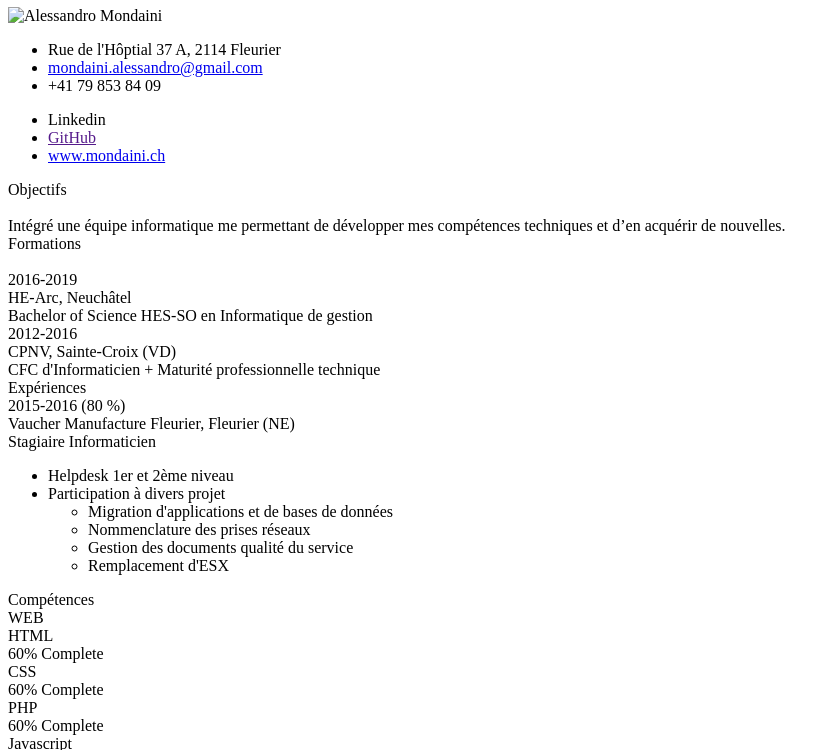
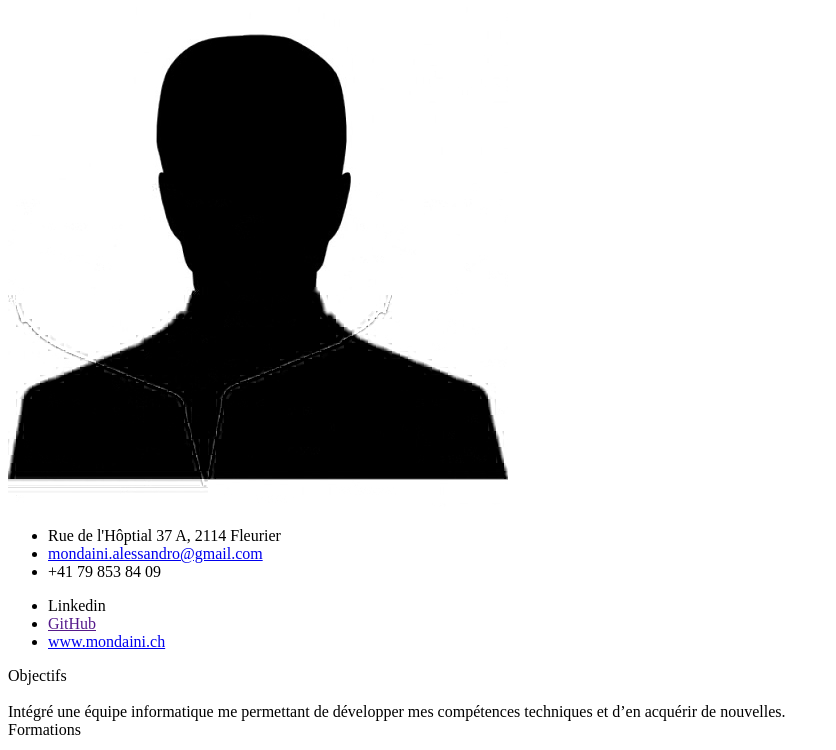
Before and after one commit to AlessMonda/moncv-AlessMonda, a website: page index.html in a window 1280 px wide. Shown: the part 99-849 px from the top of the page, without its empty margins (0-836 px from the left). Drawn offline with Linux system fonts and the light colour scheme; the site is published under a folder, as on GitHub Pages, so addresses that start at the root find nothing.

Commit message:
Modification du lien des images

```diff
--- a/index.html
+++ b/index.html
@@ -27,7 +27,7 @@
 
     <div class="row">
         <div class="col-md-3"></div>
-        <div class="col-md-2 col-sm-4 "><img class="img-responsive profile" src="/static/img/profile.jpg" alt="Alessandro Mondaini"> </div>
+        <div class="col-md-2 col-sm-4 "><img class="img-responsive profile" src="./static/img/profile.jpg" alt="Alessandro Mondaini"> </div>
         <div class="col-md-2 col-sm-4 header">
             <ul class="list-group responsive">
                 <li class="list-group-item"><span class="glyphicon glyphicon-home"></span> Rue de l'Hôptial 37 A, 2114 Fleurier</li>
```
